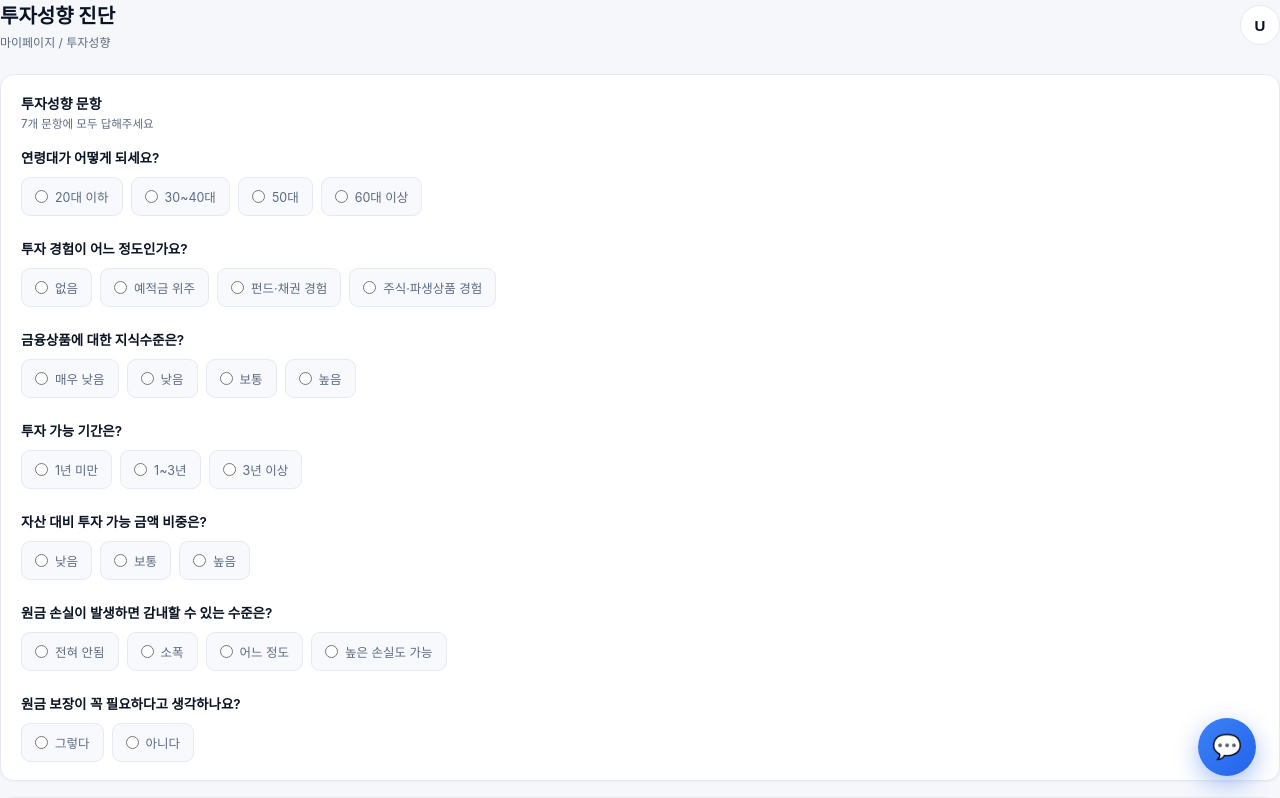
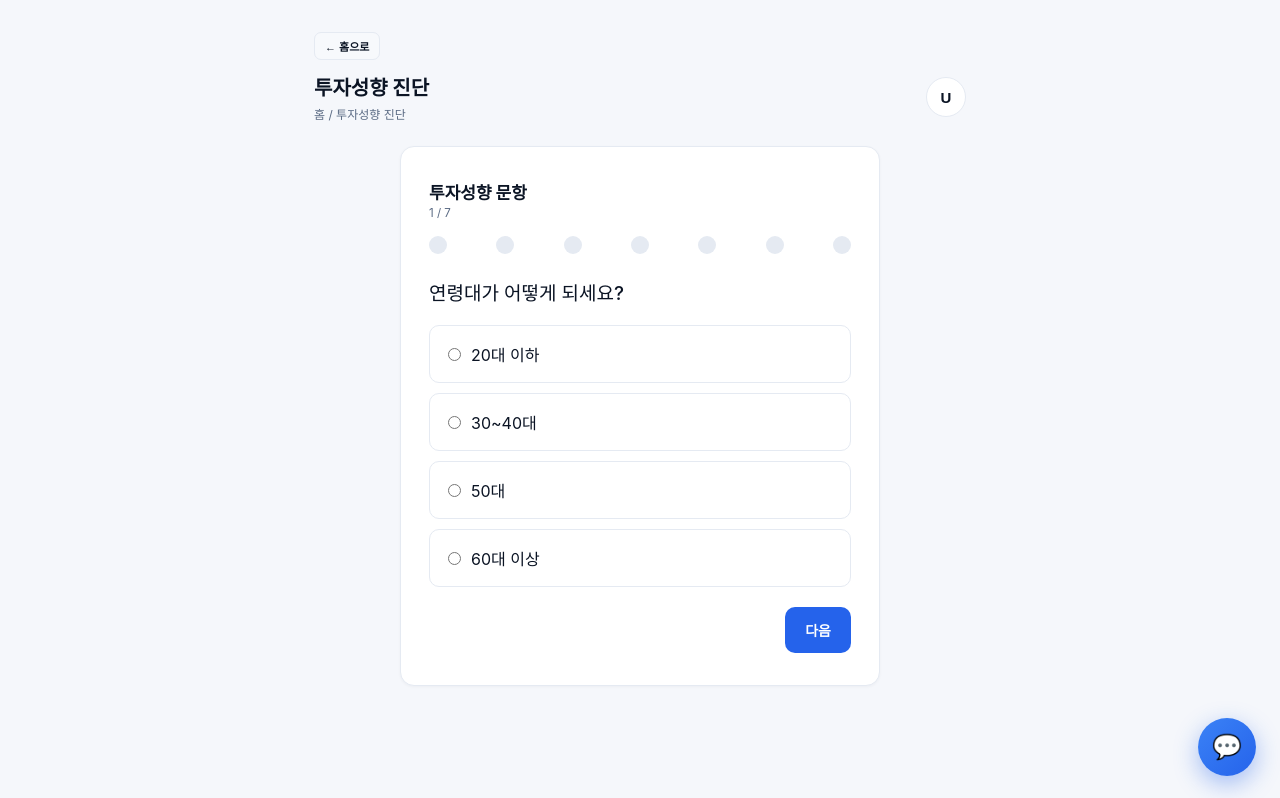
Before and after one commit to huijinkim0110/fds_radar_front, a React (Vite) app: page /investment-diagnosis in a window 1280 px wide. Shown: the top 798 px of the page. Built offline with nearby package versions, Linux system fonts and the light colour scheme.

Commit message:
투자성향 진단 UI 수정

```diff
--- a/src/components/finance/InvestmentDiagnosis.jsx
+++ b/src/components/finance/InvestmentDiagnosis.jsx
@@ -30,6 +30,16 @@ function InvestmentDiagnosis() {
   const navigate = useNavigate();
   const { user } = useAuth();
   const isLoggedIn = !!user;
+
+  const STEPS = [
+    ...DIAGNOSIS_QUESTIONS,
+    { id: "principalProtectionRequired", question: PRINCIPAL_PROTECTION_QUESTION.question, options: PRINCIPAL_PROTECTION_QUESTION.options },
+  ];
+
+  const [phase, setPhase] = useState("questions"); // "questions" | "info"
+  const [step, setStep] = useState(0);
+  const isLastStep = step === STEPS.length - 1;
+  const currentQuestion = STEPS[step];
 
   const [answers, setAnswers] = useState({
     ageScore: null,
@@ -87,82 +97,122 @@ function InvestmentDiagnosis() {
   // ── 결과 화면 ──
   if (result) {
     return (
-      <>
-        <TopBar title="투자성향 진단 결과" crumb="마이페이지 / 투자성향" search={false} />
+      <div
+        className="diag-page"
+        style={{
+          width: "100%",
+          maxWidth: "700px",
+          margin: "0 auto",
+          padding: "32px 24px 60px",
+          boxSizing: "border-box",
+        }}
+      >
+        <button type="button" className="minibtn" onClick={() => navigate('/')} style={{ marginBottom: '12px' }}>
+          ← 홈으로
+        </button>
+
+        <TopBar title="투자성향 진단 결과" crumb="홈 / 투자성향 진단" search={false} />
         <Panel>
           <div className="diag-result">
-            <div className="diag-result-badge">{RISK_TENDENCY_LABELS[result.riskTendency]}</div>
-            <p className="diag-result-text">
-              당신의 투자성향은 <strong>{RISK_TENDENCY_LABELS[result.riskTendency]}</strong>입니다.
+            <p className="diag-result-text" style={{ fontSize: "20px" }}>
+              당신의 투자성향은 <strong style={{ color: "var(--blue)" }}>{RISK_TENDENCY_LABELS[result.riskTendency]}</strong>입니다.
             </p>
             {isLoggedIn ? (
-              <button onClick={() => navigate('/mypage/recommendations')}>추천 상품 보러 가기</button>
+              <button className="primary" style={{ width: "auto", padding: "13px 24px" }} onClick={() => navigate('/mypage/diagnosis/results')}>
+                추천 상품 보러 가기
+              </button>
             ) : (
               <div>
                 <p>결과는 저장되지 않았어요. 저장하고 맞춤 상품 추천까지 받으려면 로그인해주세요.</p>
-                <button onClick={() => navigate('/login')}>로그인하러 가기</button>
+                <button className="primary" style={{ width: "auto", padding: "13px 24px" }} onClick={() => navigate('/login')}>
+                  로그인하러 가기
+                </button>
               </div>
             )}
           </div>
         </Panel>
-      </>
+      </div>
     );
   }
 
   // ── 설문 화면 ──
   return (
-    <>
-      <TopBar title="투자성향 진단" crumb="마이페이지 / 투자성향" search={false} />
+    <div
+      className="diag-page"
+      style={{
+        width: "100%",
+        maxWidth: "700px",
+        margin: "0 auto",
+        padding: "32px 24px 60px",
+        boxSizing: "border-box",
+      }}
+    >
+      <button type="button" className="minibtn" onClick={() => navigate('/')} style={{ marginBottom: '12px' }}>
+        ← 홈으로
+      </button>
 
-      {/* 진단 문항 */}
-      <Panel title="투자성향 문항" sub="7개 문항에 모두 답해주세요">
-        <div className="diag-list">
-          {DIAGNOSIS_QUESTIONS.map((q) => (
-            <div className="diag-q" key={q.id}>
-              <div className="diag-q-title">{q.question}</div>
+      <TopBar title="투자성향 진단" crumb="홈 / 투자성향 진단" search={false} />
+
+      {phase === "questions" && (
+        <div style={{ maxWidth: "480px", margin: "0 auto" }}>
+          <Panel title="투자성향 문항" sub={`${step + 1} / ${STEPS.length}`} style={{ padding: "32px 28px" }}>
+            <div style={{ display: "flex", justifyContent: "space-between", marginBottom: 24 }}>
+              {STEPS.map((_, i) => (
+                <div
+                  key={i}
+                  onClick={() => setStep(i)}
+                  style={{
+                    width: 18,
+                    height: 18,
+                    borderRadius: "50%",
+                    background: answers[STEPS[i].id] !== null ? "var(--blue)" : "var(--line)",
+                    cursor: "pointer",
+                  }}
+                />
+              ))}
+            </div>
+            <div className="diag-q">
+              <div className="diag-q-title">{currentQuestion.question}</div>
               <div className="diag-options">
-                {q.options.map((opt) => (
+                {currentQuestion.options.map((opt) => (
                   <label
-                    key={opt.value}
-                    className={`diag-opt ${answers[q.id] === opt.value ? "on" : ""}`}
+                    key={String(opt.value)}
+                    className={`diag-opt ${answers[currentQuestion.id] === opt.value ? "on" : ""}`}
                   >
                     <input
                       type="radio"
-                      name={q.id}
-                      checked={answers[q.id] === opt.value}
-                      onChange={() => handleSelect(q.id, opt.value)}
+                      name={currentQuestion.id}
+                      checked={answers[currentQuestion.id] === opt.value}
+                      onChange={() => handleSelect(currentQuestion.id, opt.value)}
                     />
                     {opt.label}
                   </label>
                 ))}
               </div>
             </div>
-          ))}
 
-          {/* 원금보장 문항 */}
-          <div className="diag-q">
-            <div className="diag-q-title">{PRINCIPAL_PROTECTION_QUESTION.question}</div>
-            <div className="diag-options">
-              {PRINCIPAL_PROTECTION_QUESTION.options.map((opt) => (
-                <label
-                  key={String(opt.value)}
-                  className={`diag-opt ${answers.principalProtectionRequired === opt.value ? "on" : ""}`}
+            <div style={{ display: "flex", justifyContent: "space-between", gap: 12, marginTop: 20 }}>
+              {step > 0 ? (
+                <button type="button" className="minibtn" onClick={() => setStep((s) => s - 1)}>
+                  이전
+                </button>
+              ) : <span />}
+
+              <button
+                type="button"
+                className="primary"
+                style={{ width: "auto", padding: "13px 20px" }}
+                onClick={() => (isLastStep ? setPhase("info") : setStep((s) => s + 1))}
               >
-                  <input
-                    type="radio"
-                    name="principalProtectionRequired"
-                    checked={answers.principalProtectionRequired === opt.value}
-                    onChange={() => handleSelect("principalProtectionRequired", opt.value)}
-                  />
-                  {opt.label}
-                </label>
-              ))}
-            </div>
-          </div>
+                {isLastStep ? "다음: 추가 정보 입력하기" : "다음"}
+              </button>
             </div>
           </Panel>
+        </div>
+      )}
 
-      {/* AI 추천용 인적사항 */}
+      {phase === "info" && (
+        <>
           <Panel title="추천 상품을 위한 추가 정보" sub="AI 추천에 사용돼요">
             <div className="diag-grid">
               <div className="field">
@@ -190,12 +240,6 @@ function InvestmentDiagnosis() {
                 </select>
               </div>
               <div className="field">
-            <label>직업군</label>
-            <select value={profileInfo.occupationGroup} onChange={(e) => handleProfileChange("occupationGroup", e.target.value)}>
-              {OCCUPATION_GROUP_OPTIONS.map((v) => <option key={v} value={v}>{v}</option>)}
-            </select>
-          </div>
-          <div className="field">
                 <label>결혼여부</label>
                 <select value={profileInfo.maritalStatus} onChange={(e) => handleProfileChange("maritalStatus", e.target.value)}>
                   {MARITAL_STATUS_OPTIONS.map((v) => <option key={v} value={v}>{v}</option>)}
@@ -207,12 +251,17 @@ function InvestmentDiagnosis() {
                   {CROSS_COVERAGE_OPTIONS.map((v) => <option key={v} value={v}>{v}</option>)}
                 </select>
               </div>
+              <div className="field field-wide">
+                <label>직업군</label>
+                <select value={profileInfo.occupationGroup} onChange={(e) => handleProfileChange("occupationGroup", e.target.value)}>
+                  {OCCUPATION_GROUP_OPTIONS.map((v) => <option key={v} value={v}>{v}</option>)}
+                </select>
+              </div>
             </div>
 
-        {/* 질병 이력 */}
-        <div className="field" style={{ marginTop: 8 }}>
-          <label>질병 이력 (해당하는 것 1개)</label>
-          <div className="diag-options">
+            <div className="field" style={{ marginTop: 24 }}>
+              <label style={{ display: "block", marginBottom: 12 }}>질병 이력 (해당하는 것 1개)</label>
+              <div className="diag-options diag-options-wrap">
                 {DISEASE_HISTORY_OPTIONS.map((opt) => (
                   <label
                     key={opt.value}
@@ -231,10 +280,18 @@ function InvestmentDiagnosis() {
             </div>
           </Panel>
 
-      <button className="primary" style={{ maxWidth: 260, marginTop: 16 }} onClick={handleSubmit} disabled={!isComplete || submitting}>
+          <div style={{ display: "flex", justifyContent: "space-between", marginTop: 16 }}>
+            <button type="button" className="minibtn" onClick={() => setPhase("questions")}>
+              문항으로 돌아가기
+            </button>
+
+            <button className="primary" style={{ maxWidth: 260 }} onClick={handleSubmit} disabled={!isComplete || submitting}>
               {submitting ? "제출 중…" : "진단 결과 보기"}
             </button>
+          </div>
         </>
+      )}
+    </div>
   );
 }
 
--- a/src/constants/finance/investmentProfileLabels.js
+++ b/src/constants/finance/investmentProfileLabels.js
@@ -22,5 +22,5 @@ export const LOSS_TOLERANCE_LABELS = {
 export const PREFERRED_PERIOD_LABELS = {
     SHORT_TERM: '단기(1년 미만)',
     MID_TERM: '중기(1~3년)',
-    LONG_TERM: '장기(3년 이상'
+    LONG_TERM: '장기(3년 이상)'
 };
--- a/src/constants/recommendation/recommendationOptions.js
+++ b/src/constants/recommendation/recommendationOptions.js
@@ -40,7 +40,6 @@ export const CROSS_COVERAGE_OPTIONS = [
 export const DISEASE_HISTORY_OPTIONS = [
     { label: '없음', value: 'NONE' },
     { label: '근골격계', value: '근골격계' },
-    { label: '기타', value: '기타' },
     { label: '내부장기계', value: '내부장기계' },
     { label: '산부인과계', value: '산부인과계' },
     { label: '소화기용종', value: '소화기용종' },
@@ -52,6 +51,7 @@ export const DISEASE_HISTORY_OPTIONS = [
     { label: '신경정신계', value: 'MENTAL' },
     { label: '척추계', value: 'SPINE' },
     { label: '치아계', value: 'DENTAL' },
+    { label: '기타', value: '기타' },
 ];
 
 export const DISEASE_HISTORY_VALUE_MAP = {
--- a/src/index.css
+++ b/src/index.css
@@ -213,24 +213,34 @@ tr:last-child td{border-bottom:none;}
 
 /* ── 투자성향 진단 ── */
 .diag-list { display: flex; flex-direction: column; gap: 22px; }
-.diag-q-title { font-size: 13.5px; font-weight: 600; margin-bottom: 10px; }
-.diag-options { display: flex; flex-wrap: wrap; gap: 8px; }
+.diag-q-title { font-size: 19px; font-weight: 500; margin-bottom: 20px; }
+.diag-options { display: flex; flex-direction: column; gap: 10px; }
+.diag-options-wrap { display: grid; grid-template-columns: repeat(auto-fill, minmax(110px, 1fr)); gap: 8px; }
+.diag-options-wrap .diag-opt { width: 100%; box-sizing: border-box; }
 .diag-opt {
-  display: inline-flex; align-items: center; gap: 7px;
-  border: 1px solid var(--line); background: var(--panel2);
-  color: var(--muted); font-size: 12.5px; padding: 9px 13px;
-  border-radius: 9px; cursor: pointer;
+  display: flex; align-items: center; gap: 10px;
+  border: 1px solid var(--line); background: var(--pane12);
+  color: var(--ink); font-size: 16px; padding: 16px 18px;
+  border-radius: 10px; cursor: pointer;
 }
 .diag-opt input { accent-color: var(--blue); }
 .diag-opt.on { border-color: var(--blue); color: #2563EB; background: rgba(37,99,235,0.10); font-weight:600; }
 .diag-grid { display: grid; grid-template-columns: repeat(2, 1fr); gap: 14px; }
+
+.diag-page .panel h3 { font-size: 17px; }
+.diag-page .field { margin-bottom: 0; }
+.diag-page .field label { font-size: 14px; font-weight: 600; margin-bottom: 6px; }
+.diag-page .field select { font-size: 15px; padding: 10px 12px; }
+.diag-grid .field select { width: 180px; }
+.diag-grid .field-wide { grid-column: 1 / -1; }
+.diag-grid .field-wide select { width: 100%; }
 .diag-result { text-align: center; padding: 20px 0; display: flex; flex-direction: column; align-items: center; gap: 16px; }
 .diag-result-badge {
   font-size: 22px; font-weight: 800; color: #fff;
   background: linear-gradient(135deg, #1E40AF, #3B82F6);
   padding: 14px 30px; border-radius: 14px;
 }
-.diag-result-text { font-size: 14px; color: var(--muted); }
+.diag-result-text { font-size: 18px; color: var(--ink); }
 
 /* date input 달력 아이콘 - 라이트모드 */
 input[type="date"]::-webkit-calendar-picker-indicator {
```
Also changed, not shown: src/components/finance/DiagnosisResults.jsx (+7 -7 lines). Lines whose indentation alone changed are shown as unchanged.
